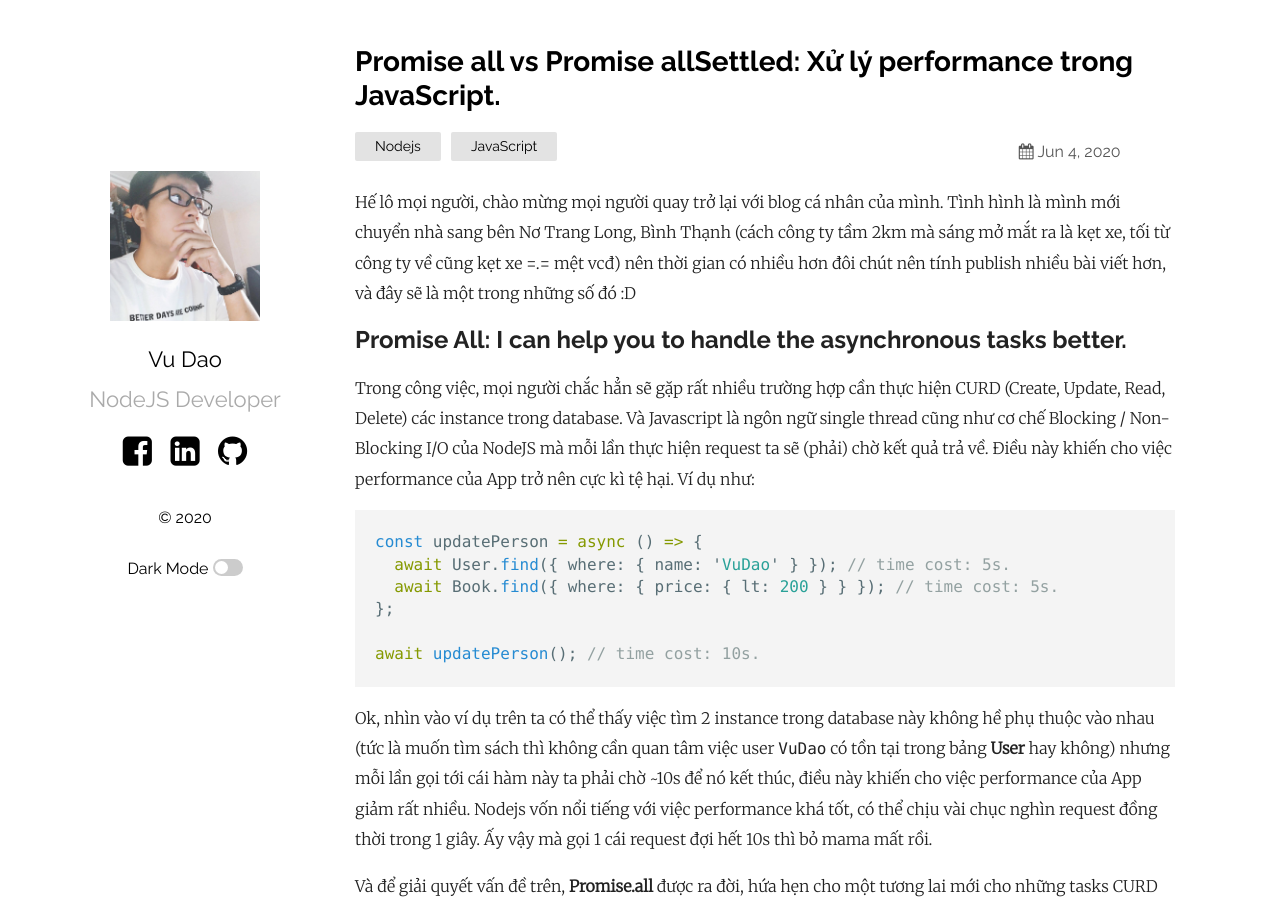
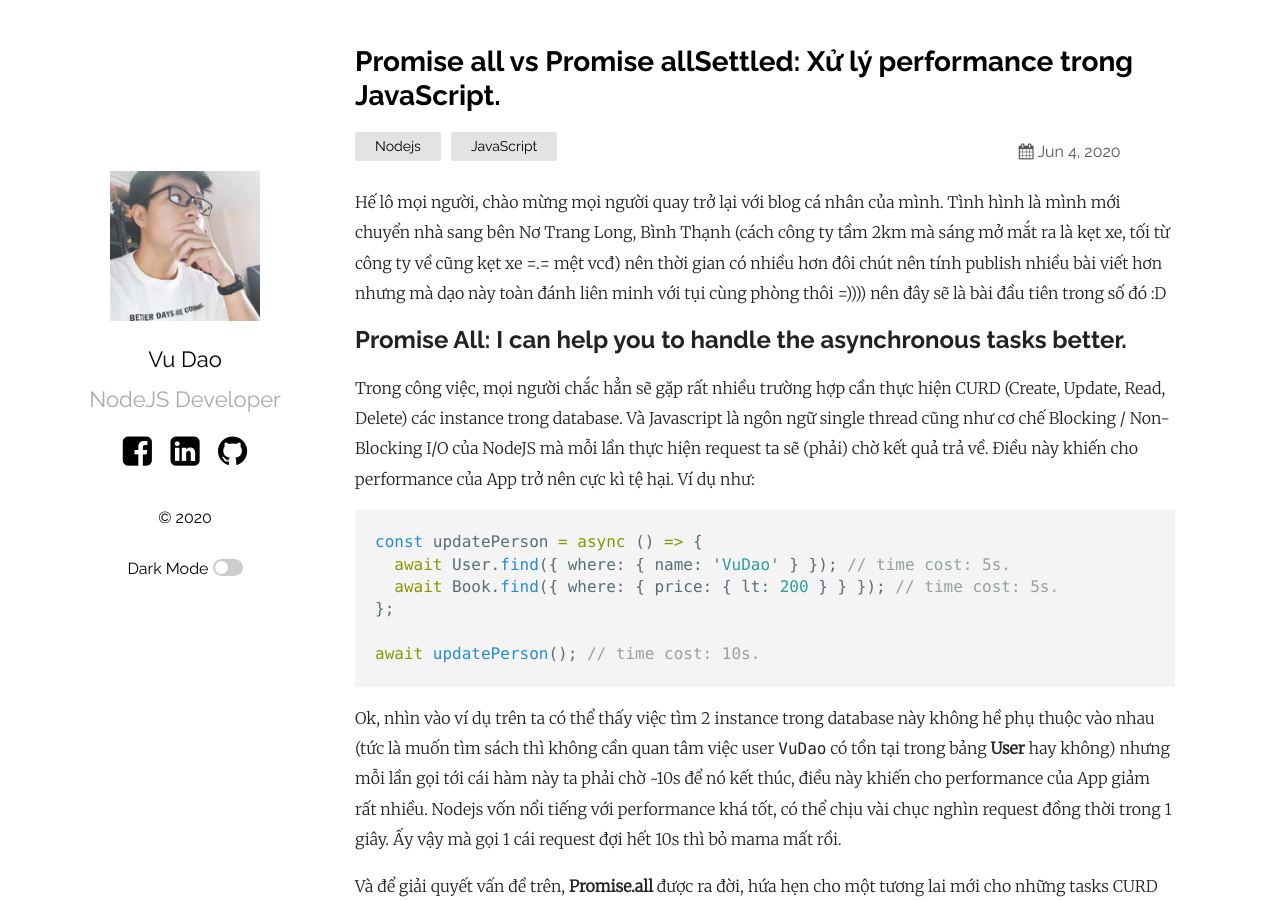
Before and after one commit to nguyenvudao/nguyenvu.dev, a Jekyll site: the page built from _posts/2020-06-04-promise-all-vs-promise-allSettled.markdown, in a window 1280 px wide and 900 px high. Built offline with Jekyll 4.4.1, drawn with Linux system fonts in a browser that asks for light colours; comment, search, counter and statistics services are not loaded.

Commit message:
edit post promise.all

````diff
--- a/_posts/2020-06-04-promise-all-vs-promise-allSettled.markdown
+++ b/_posts/2020-06-04-promise-all-vs-promise-allSettled.markdown
@@ -5,11 +5,11 @@ date: 2020-06-04
 categories: Nodejs JavaScript
 ---
 
-Hế lô mọi người, chào mừng mọi người quay trở lại với blog cá nhân của mình. Tình hình là mình mới chuyển nhà sang bên Nơ Trang Long, Bình Thạnh (cách công ty tầm 2km mà sáng mở mắt ra là kẹt xe, tối từ công ty về cũng kẹt xe =.= mệt vcđ) nên thời gian có nhiều hơn đôi chút nên tính publish nhiều bài viết hơn, và đây sẽ là một trong những số đó :D
+Hế lô mọi người, chào mừng mọi người quay trở lại với blog cá nhân của mình. Tình hình là mình mới chuyển nhà sang bên Nơ Trang Long, Bình Thạnh (cách công ty tầm 2km mà sáng mở mắt ra là kẹt xe, tối từ công ty về cũng kẹt xe =.= mệt vcđ) nên thời gian có nhiều hơn đôi chút nên tính publish nhiều bài viết hơn nhưng mà dạo này toàn đánh liên minh với tụi cùng phòng thôi =)))) nên đây sẽ là bài đầu tiên trong số đó :D
 
 ## Promise All: I can help you to handle the asynchronous tasks better.
 
-Trong công việc, mọi người chắc hẳn sẽ gặp rất nhiều trường hợp cần thực hiện CURD (Create, Update, Read, Delete) các instance trong database. Và Javascript là ngôn ngữ single thread cũng như cơ chế Blocking / Non-Blocking I/O của NodeJS mà mỗi lần thực hiện request ta sẽ (phải) chờ kết quả trả về. Điều này khiến cho việc performance của App trở nên cực kì tệ hại. Ví dụ như:
+Trong công việc, mọi người chắc hẳn sẽ gặp rất nhiều trường hợp cần thực hiện CURD (Create, Update, Read, Delete) các instance trong database. Và Javascript là ngôn ngữ single thread cũng như cơ chế Blocking / Non-Blocking I/O của NodeJS mà mỗi lần thực hiện request ta sẽ (phải) chờ kết quả trả về. Điều này khiến cho performance của App trở nên cực kì tệ hại. Ví dụ như:
 
 ```javascript
 const updatePerson = async () => {
@@ -20,7 +20,7 @@ const updatePerson = async () => {
 await updatePerson(); // time cost: 10s.
 ```
 
-Ok, nhìn vào ví dụ trên ta có thể thấy việc tìm 2 instance trong database này không hề phụ thuộc vào nhau (tức là muốn tìm sách thì không cần quan tâm việc user `VuDao` có tồn tại trong bảng **User** hay không) nhưng mỗi lần gọi tới cái hàm này ta phải chờ ~10s để nó kết thúc, điều này khiến cho việc performance của App giảm rất nhiều. Nodejs vốn nổi tiếng với việc performance khá tốt, có thể chịu vài chục nghìn request đồng thời trong 1 giây. Ấy vậy mà gọi 1 cái request đợi hết 10s thì bỏ mama mất rồi.
+Ok, nhìn vào ví dụ trên ta có thể thấy việc tìm 2 instance trong database này không hề phụ thuộc vào nhau (tức là muốn tìm sách thì không cần quan tâm việc user `VuDao` có tồn tại trong bảng **User** hay không) nhưng mỗi lần gọi tới cái hàm này ta phải chờ ~10s để nó kết thúc, điều này khiến cho performance của App giảm rất nhiều. Nodejs vốn nổi tiếng với performance khá tốt, có thể chịu vài chục nghìn request đồng thời trong 1 giây. Ấy vậy mà gọi 1 cái request đợi hết 10s thì bỏ mama mất rồi.
 
 Và để giải quyết vấn đề trên, **Promise.all** được ra đời, hứa hẹn cho một tương lai mới cho những tasks CURD như thế này. Thay vì phải đợi từng request như ở trên, ta có thể viết lại như sau:
 
````
Also changed, not shown: other parts of _posts/2020-06-04-promise-all-vs-promise-allSettled.markdown (+1 -1 lines).
